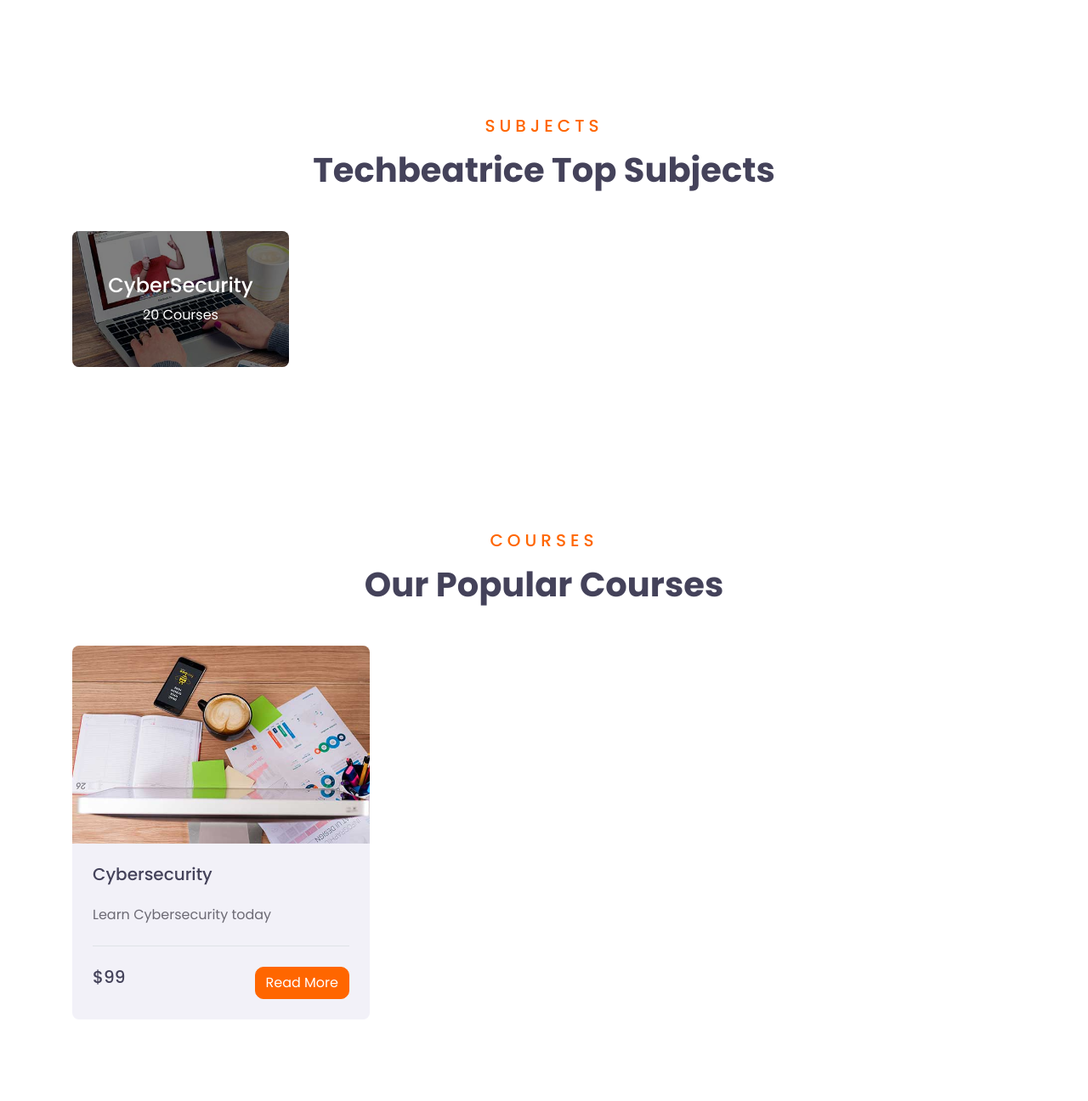
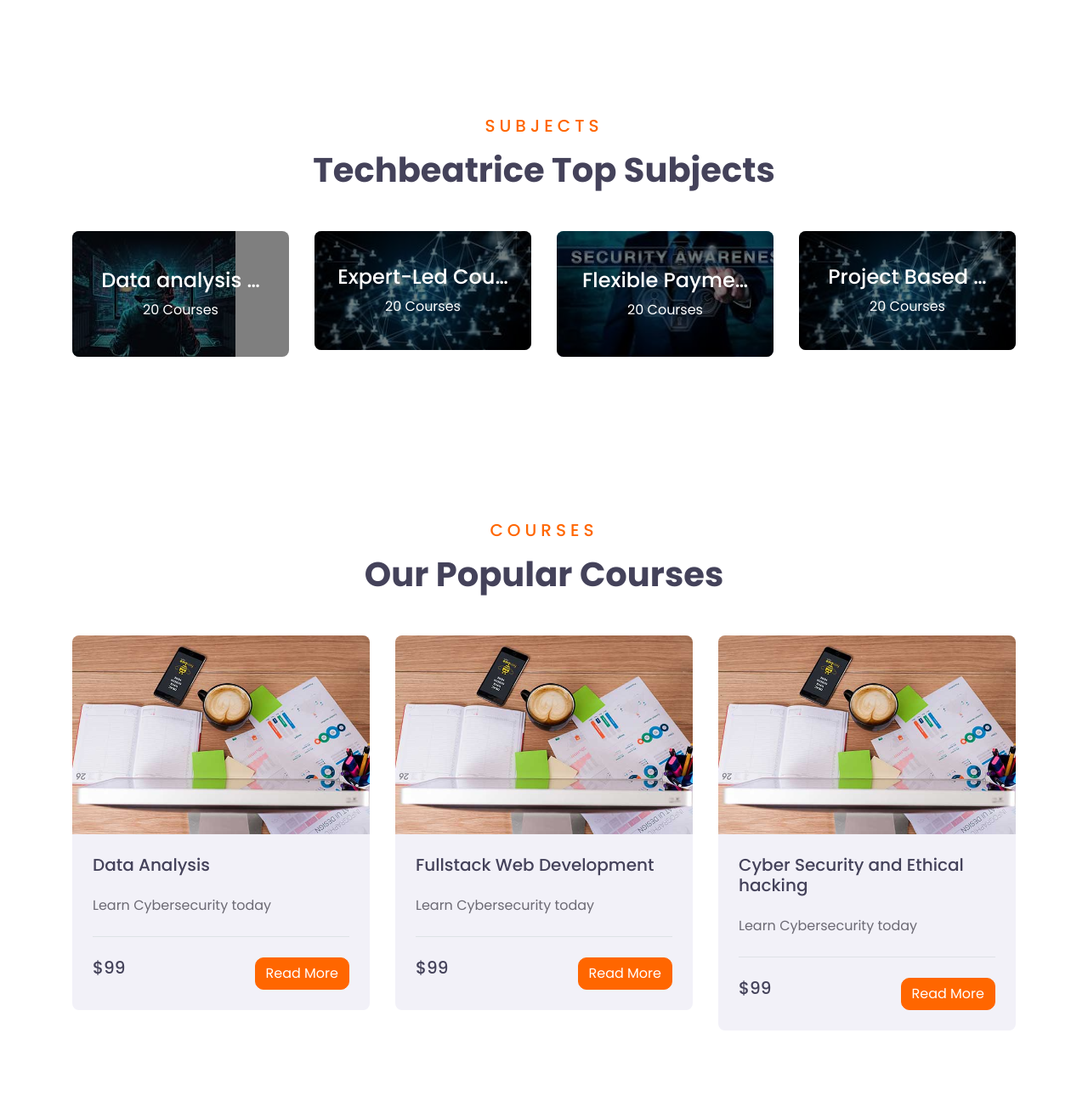
Before and after one commit to godwinumosen/Tech_beatrice, a Django app: page / in a window 1280 px wide. Shown: the part 853-2149 px from the top of the page at 85% size. Run offline with Django 5.2, Linux system fonts and the light colour scheme; data comes from the database, SQL or seed files in the repository; style sheets or scripts are compiled from the project's sources; some libraries are stand-ins or nearby versions.

Commit message:
The last commit of the weekend

```diff
--- a/techbeatrice/views.py
+++ b/techbeatrice/views.py
@@ -12,8 +12,16 @@ def base (request):
     return render(request,"base.html")
 #The main Techbeatrice HomeView page
 class HomeView(ListView):
-    model = Techbeatrice_Courses_PostModel
+    model = Techbeatrice_Subjects
     template_name = 'techbeatrice/home.html'
+
+    #This model is for the second Techbeatrice_Courses_PostModel sub category of the home page
+    def get_context_data(self, **kwargs):
+        context = super().get_context_data(**kwargs)
+    #context['user'] = self.request.user
+        context['second_techbeatrices'] = Techbeatrice_Courses_PostModel.objects.all()
+        return context
+
 
 #About page of the deus magnus blog app
 def AboutView (request):
--- a/templates/techbeatrice/home.html
+++ b/templates/techbeatrice/home.html
@@ -51,19 +51,22 @@
             <h1>Techbeatrice Top Subjects</h1>
         </div>
         <div class="row">
+            {% for post in object_list %}
             <div class="col-lg-3 col-md-6 mb-4">
                 <div class="cat-item position-relative overflow-hidden rounded mb-2">
-                        <img class="img-fluid" src="{% static 'img/cat-1.jpg' %}" alt="">
+                    <img class="img-fluid" src="{{ post.techbeatrice_subjects_img.url }}" alt="">
                     <a class="cat-overlay text-white text-decoration-none" href="">
-                            <h4 class="text-white font-weight-medium">CyberSecurity</h4>
+                        <h4 class="text-white font-weight-medium">{{ post.techbeatrice_subjects_title|truncatechars:15}}</h4>
                         <span>20 Courses</span>
                     </a>
                 </div>
             </div>
+            {% endfor %}
         </div>
     </div>
 </div>
 <!-- Category Start -->
+
 
 
     <!-- Courses Start -->
@@ -74,11 +77,12 @@
                 <h1>Our Popular Courses</h1>
             </div>
             <div class="row">
+                {% for second_techbeatrice in second_techbeatrices %}
                 <div class="col-lg-4 col-md-6 mb-4">
                     <div class="rounded overflow-hidden mb-2">
                         <img class="img-fluid" src="{% static 'img/course-1.jpg' %}" alt="">
                         <div class="bg-secondary p-4">
-                            <a class="h5" href="">Cybersecurity</a><br><br>
+                            <a class="h5" href="">{{ second_techbeatrice.techbeatrice_courses_title }}</a><br><br>
                             <p>Learn Cybersecurity today</p>
                             <div class="border-top mt-4 pt-4">
                                 <div class="d-flex justify-content-between">
@@ -91,6 +95,7 @@
                         </div>
                     </div>
                  </div>
+                {% endfor %}
             </div>
         </div>
     </div>
```
Lines whose indentation alone changed are shown as unchanged.
